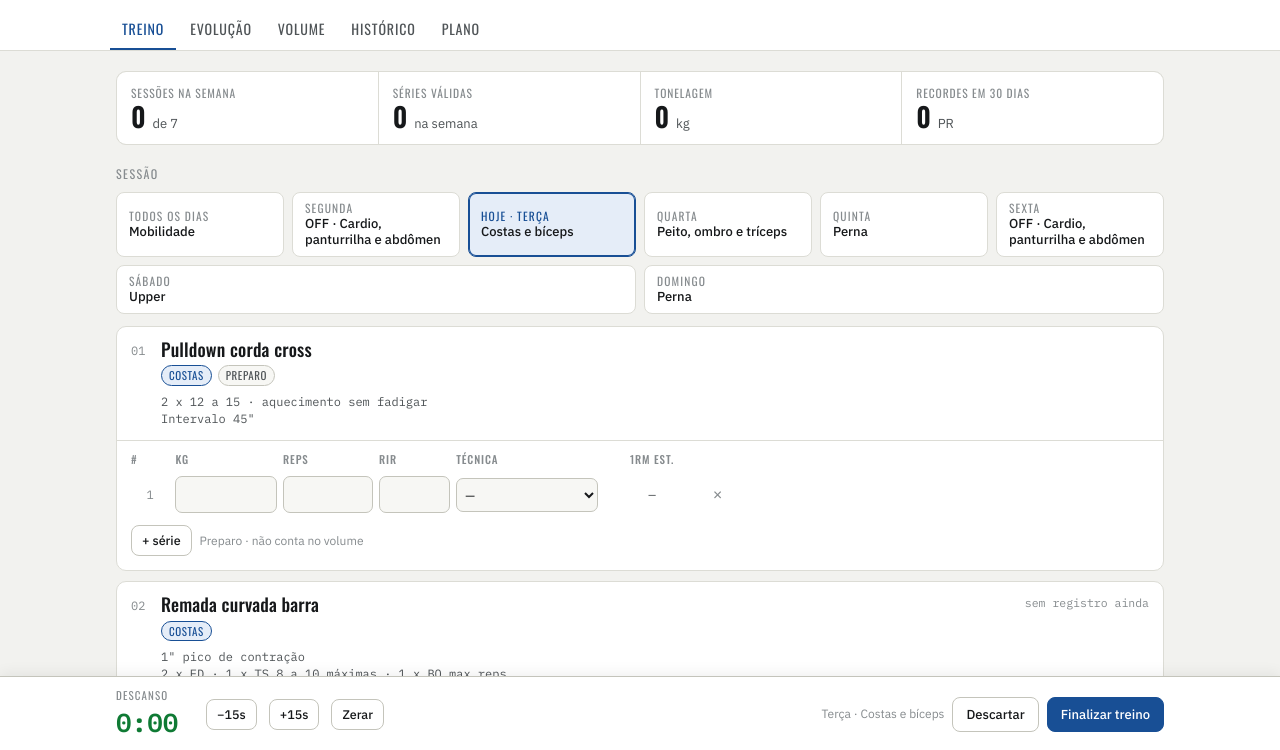
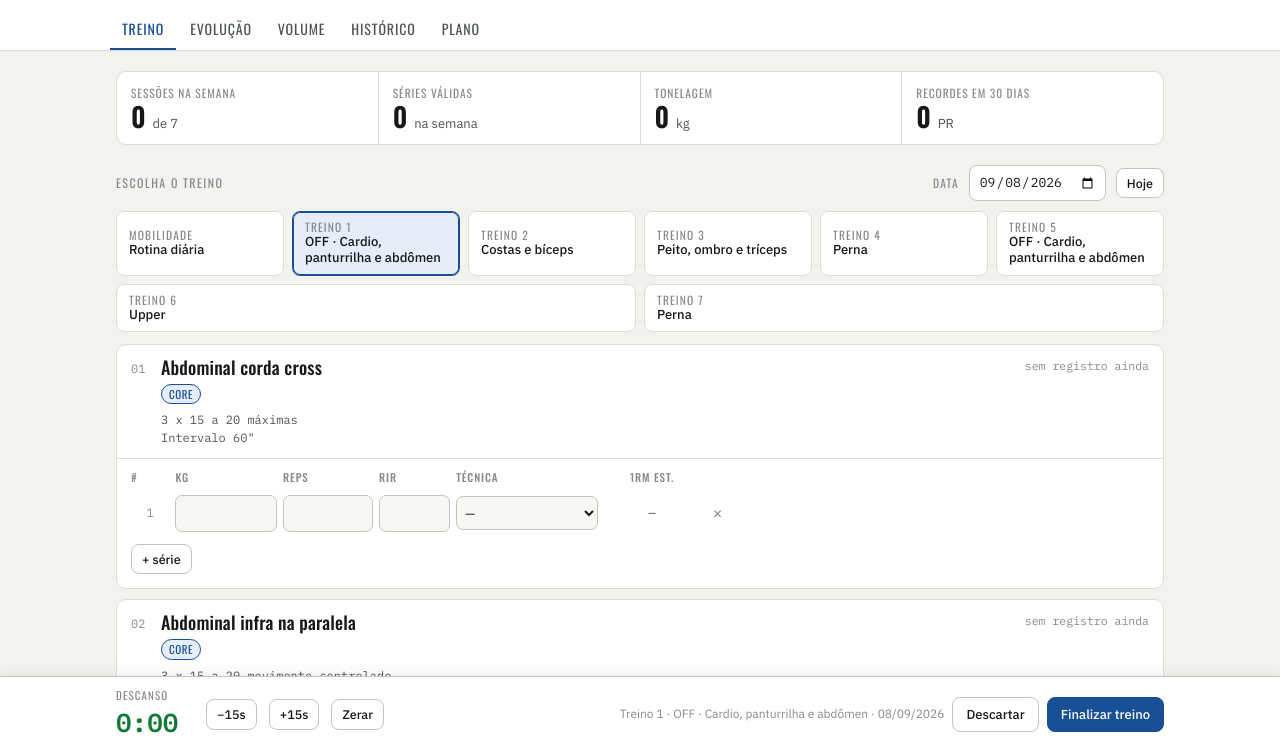
Before and after one commit to gersonneto-spec/TREINO-GSN, a plain HTML site: page index.html in a window 1280 px wide. Shown: the part 48-798 px from the top of the page. Drawn offline with nearby package versions, Linux system fonts and the light colour scheme.

Commit message:
Escolha livre do treino e data da sessao

```diff
--- a/index.html
+++ b/index.html
@@ -66,6 +66,11 @@ section.view.on{display:block}
 .kpi .u{font-size:13px;color:var(--ink-2);font-family:var(--f-body);font-weight:400}
 
 /* ---------- seletor de treino ---------- */
+.pickhead{display:flex;align-items:center;gap:10px;flex-wrap:wrap;margin-bottom:8px}
+.datalbl{font-family:var(--f-disp);font-size:11.5px;letter-spacing:.1em;text-transform:uppercase;color:var(--muted);margin-left:auto}
+.dataimp{background:var(--surface);border:1px solid var(--line-strong);border-radius:8px;padding:6px 9px;font-family:var(--f-mono);font-size:13px}
+.dataimp:focus{outline:2px solid var(--accent-line);outline-offset:-1px}
+.aberto{font-size:10px;letter-spacing:.04em;color:var(--pr);background:var(--pr-soft);border-radius:99px;padding:0 6px;text-transform:none}
 .picker{display:flex;gap:8px;overflow-x:auto;padding:2px 0 12px;flex-wrap:nowrap}
 @media (min-width:780px){.picker{flex-wrap:wrap;overflow:visible}.picker button{flex:1 1 158px}}
 .picker button{background:var(--surface);border:1px solid var(--line);border-radius:8px;padding:8px 12px;text-align:left;min-width:132px;line-height:1.25}
@@ -193,7 +198,12 @@ table.data tr:last-child td{border-bottom:0}
   <!-- ============ TREINO ============ -->
   <section class="view on" id="v-treino" role="tabpanel" aria-labelledby="tab-treino">
     <div class="strip" id="kpis"></div>
-    <div class="eyebrow" style="margin-bottom:7px">Sess&atilde;o</div>
+    <div class="pickhead">
+      <span class="eyebrow">Escolha o treino</span>
+      <label class="datalbl" for="dataSessao">Data</label>
+      <input type="date" id="dataSessao" class="dataimp">
+      <button class="btn sm" id="btnHoje">Hoje</button>
+    </div>
     <div class="picker" id="picker"></div>
     <div id="exlist" class="exlist"></div>
   </section>
@@ -343,7 +353,7 @@ ex("mob_spider","Spider","mobilidade","mob");
    ============================================================ */
 const P = (id,p,extra)=>({id,presc:p,obs:extra||""});
 const TREINOS = [
-  {id:"mob", dia:"Todos os dias", diaN:-1, nome:"Mobilidade", full:"MOBILIDADE TODOS OS DIAS", itens:[
+  {id:"mob", cod:"Mobilidade", dia:"Todos os dias", diaN:-1, nome:"Rotina diária", full:"MOBILIDADE TODOS OS DIAS", itens:[
     P("mob_tornozelo","8x cada lado + 10\" isometria embaixo"),
     P("mob_sapinho","6x dinâmico + 15\" alongando"),
     P("mob_psoas","6x dinâmico + 15\" alongando"),
@@ -351,13 +361,13 @@ const TREINOS = [
     P("mob_toracica_lat","6x cada lado"),
     P("mob_spider","Sobe e desce 3x cada lado (linha do ombro até o queixo) = 1 rep. Fazer 3 reps")
   ]},
-  {id:"t1", dia:"Segunda", diaN:1, nome:"OFF · Cardio, panturrilha e abdômen", full:"TREINO 1 - OFF - CARDIO PANTURRILHA E ABDOMEN", itens:[
+  {id:"t1", cod:"Treino 1", dia:"Segunda", diaN:1, nome:"OFF · Cardio, panturrilha e abdômen", full:"TREINO 1 - OFF - CARDIO PANTURRILHA E ABDOMEN", itens:[
     P("abd_corda","3 x 15 a 20 máximas","Intervalo 60\""),
     P("abd_infra","3 x 15 a 20 movimento controlado","Intervalo 60\""),
     P("pant_horiz","3 x 15 a 20 movimento controlado","Intervalo 60\""),
     P("esteira_corrida","30 min · 120 a 140 bpm")
   ]},
-  {id:"t2", dia:"Terça", diaN:2, nome:"Costas e bíceps", full:"TREINO 2 - COSTAS E BICEPS", itens:[
+  {id:"t2", cod:"Treino 2", dia:"Terça", diaN:2, nome:"Costas e bíceps", full:"TREINO 2 - COSTAS E BICEPS", itens:[
     P("pulldown_corda","2 x 12 a 15 · aquecimento sem fadigar","Intervalo 45\""),
     P("remada_curvada","1\" pico de contração\n2 x FD · 1 x TS 8 a 10 máximas · 1 x BO max reps","FD 60\" · TS 120 a 180\" · BO 90\""),
     P("puxada_neutra","2 x FD · 1 x TS 8 a 10 máximas · 1 x BO max reps","FD 60\" · TS 120 a 180\" · BO 90\""),
@@ -368,7 +378,7 @@ const TREINOS = [
     P("rosca_45","Alternada\n2 x 10 a 12 (2 na reserva) · 1 x 10 a 12 máximas","Intervalo 90\""),
     P("bike","20 min · 120 a 140 bpm","Qualquer cardio que mantenha a frequência")
   ]},
-  {id:"t3", dia:"Quarta", diaN:3, nome:"Peito, ombro e tríceps", full:"TREINO 3 - PEITO, OMBRO E TRICEPS", itens:[
+  {id:"t3", cod:"Treino 3", dia:"Quarta", diaN:3, nome:"Peito, ombro e tríceps", full:"TREINO 3 - PEITO, OMBRO E TRICEPS", itens:[
     P("rot_ext","2 x 20 cada lado","Sem intervalo"),
     P("supino_30","1 x aquecimento 10 a 12 · 2 x FD · 1 x TS 8 a 10 máximas · 1 x BO max reps","WU 45\" · FD 60\" · TS 120 a 180\" · BO 90\""),
     P("voador","1 x 10 a 12 (1\" e 2 na reserva) · 1 x 10 a 12 (1\" e máximas) · 1 x 10 a 12 máximas + 10\" rest + máximas","Intervalo 90\""),
@@ -379,7 +389,7 @@ const TREINOS = [
     P("abd_corda","3 x 15 a 20 máximas","Intervalo 60\""),
     P("esteira","20 min · 120 a 140 bpm")
   ]},
-  {id:"t4", dia:"Quinta", diaN:4, nome:"Perna", full:"TREINO 4 - PERNA", itens:[
+  {id:"t4", cod:"Treino 4", dia:"Quinta", diaN:4, nome:"Perna", full:"TREINO 4 - PERNA", itens:[
     P("abdutora","2 x 10 a 12 (1 na reserva) · 1 x 10 a 12 máximas","Intervalo 90\""),
     P("agacho_livre","2 x FD · 1 x TS 8 a 10 máximas · 1 x BO max de reps","FD 60\" · TS 120 a 180\" · BO 90\""),
     P("leg45","2 x FD · 1 x TS 8 a 10 máximas · 1 x BO max de reps","FD 60\" · TS 120 a 180\" · BO 90\""),
@@ -389,13 +399,13 @@ const TREINOS = [
     P("pant_horiz","3 x 15 (2\" máximas)","Intervalo 30\""),
     P("esteira","20 min · 120 a 140 bpm")
   ]},
-  {id:"t5", dia:"Sexta", diaN:5, nome:"OFF · Cardio, panturrilha e abdômen", full:"TREINO 5 - OFF - CARDIO PANTURRILHA E ABDOMEN", itens:[
+  {id:"t5", cod:"Treino 5", dia:"Sexta", diaN:5, nome:"OFF · Cardio, panturrilha e abdômen", full:"TREINO 5 - OFF - CARDIO PANTURRILHA E ABDOMEN", itens:[
     P("abd_corda","3 x 15 a 20 máximas","Intervalo 60\""),
     P("abd_infra","3 x 15 a 20 movimento controlado","Intervalo 60\""),
     P("pant_horiz","3 x 15 a 20 movimento controlado","Intervalo 60\""),
     P("esteira_corrida","30 min · 120 a 140 bpm")
   ]},
-  {id:"t6", dia:"Sábado", diaN:6, nome:"Upper", full:"TREINO 6 - UPPER", itens:[
+  {id:"t6", cod:"Treino 6", dia:"Sábado", diaN:6, nome:"Upper", full:"TREINO 6 - UPPER", itens:[
     P("rot_ext","2 x 20 cada lado","Sem intervalo"),
     P("remada_cavalinho","1\" pico de contração\n1 x aquecimento 12 a 15 · 2 x FD · 1 x TS 8 a 10 (1\" e máximas) · 1 x BO (1\" e máximo)","Referência da planilha: TS 55 kg / 10 rep max · BO 40 kg / 16 rep falha\nAquec. 45\" · FD 60\" · TS 120\" · BO 90\""),
     P("remada_banco45","1\" pico de contração\n2 x 10 a 12 (2 na reserva) · 1 x 10 a 12 máximas · 1 x 10 + drop","Referência: TS 32 kg / 10 rep · drop 26 e 22 kg / 10 rep cada\nIntervalo 90\""),
@@ -407,7 +417,7 @@ const TREINOS = [
     P("tri_frances_uni","3 x 10 a 12 (2 na reserva) · 1 x 10 a 12 máximas","Referência: TS 25 kg no cross pequeno. Execução ruim do lado direito\nIntervalo 90\""),
     P("esteira","20 min · 120 a 140 bpm")
   ]},
-  {id:"t7", dia:"Domingo", diaN:0, nome:"Perna", full:"TREINO 7 - PERNA", itens:[
+  {id:"t7", cod:"Treino 7", dia:"Domingo", diaN:0, nome:"Perna", full:"TREINO 7 - PERNA", itens:[
     P("abdutora","1 x aquecimento 12 a 15 · 2 x 10 a 12 (1 na reserva) · 1 x 10 a 12 máximas","Aquec. 45\" · Intervalo 90\""),
     P("elev_quadril","2 x FD · 1 x TS 8 a 10 máximas · 1 x BO max de reps","FD 60\" · WS 90\" · TS 120 a 180\""),
     P("leg45_uni","2 x FD · 1 x TS 8 a 10 máximas · 1 x BO max de reps\nCada perna, começando pelo lado mais fraco","FD 60\" · WS 90\" · TS 120 a 180\"\nSubstitui o búlgaro no Smith (alavanca longa demais). Registrar a carga por perna."),
@@ -443,7 +453,7 @@ const store = {
   local(){ try{ return JSON.parse(localStorage.getItem(LS)||"{}"); }catch(e){ return {}; } },
   saveLocal(o){ try{ localStorage.setItem(LS, JSON.stringify(o)); }catch(e){} }
 };
-const state = { sessions:[], drafts:{}, metas:{}, wid:null, exSel:null, wkSel:null };
+const state = { sessions:[], drafts:{}, metas:{}, wid:null, data:null, exSel:null, wkSel:null };
 
 function setSync(on, txt){
   document.getElementById("dot").classList.toggle("on", !!on);
@@ -456,6 +466,7 @@ async function boot(){
   state.sessions = l.sessions || [];
   state.drafts   = l.drafts   || {};
   state.metas    = l.metas    || {};
+  state.wid      = l.wid      || null;
   pickInitialWorkout();
   renderAll();
 
@@ -478,7 +489,7 @@ async function boot(){
     renderAll();
   }catch(e){ setSync(false,"leitura falhou · usando local"); }
 }
-function persistLocal(){ store.saveLocal({sessions:state.sessions, drafts:state.drafts, metas:state.metas}); }
+function persistLocal(){ store.saveLocal({sessions:state.sessions, drafts:state.drafts, metas:state.metas, wid:state.wid}); }
 
 let draftTimers = {};
 function saveDraft(wid){
@@ -661,23 +672,21 @@ document.addEventListener("mousemove", e=>{
    ============================================================ */
 const $ = id=>document.getElementById(id);
 function pickInitialWorkout(){
-  const d=new Date().getDay();
-  const t=TREINOS.find(x=>x.diaN===d);
-  state.wid = state.wid || (t?t.id:"mob");
+  if(!state.wid || !TMAP[state.wid]) state.wid = "t1";
+  if(!state.data) state.data = hoje();
 }
 function draftOf(wid){ state.drafts[wid]=state.drafts[wid]||{}; return state.drafts[wid]; }
 function rowsOf(wid,exid){ const d=draftOf(wid); d[exid]=d[exid]||[]; return d[exid]; }
 
 function renderPicker(){
-  const dnow=new Date().getDay();
   $("picker").innerHTML = TREINOS.map(t=>{
     const on = t.id===state.wid;
-    const today = t.diaN===dnow;
     const d=draftOf(t.id), aberto=Object.keys(d).some(k=>(d[k]||[]).some(r=>num(r.w)>0||num(r.r)>0||r.t==="ok"));
-    return '<button type="button" data-w="'+t.id+'" aria-pressed="'+on+'" class="'+(today?"today":"")+'">'
-      +'<div class="d">'+(today?"hoje · ":"")+esc(t.dia)+'</div>'
-      +'<div class="n">'+esc(t.nome)+(aberto?' ●':'')+'</div></button>';
+    return '<button type="button" data-w="'+t.id+'" aria-pressed="'+on+'">'
+      +'<div class="d">'+esc(t.cod)+(aberto?' <span class="aberto">em aberto</span>':'')+'</div>'
+      +'<div class="n">'+esc(t.nome)+'</div></button>';
   }).join("");
+  const di=$("dataSessao"); if(di && di.value!==state.data) di.value=state.data;
 }
 
 function setRow(wid, exid, s, i){
@@ -785,7 +794,7 @@ function renderKpis(){
     {k:"Tonelagem", v:a.ton>=1000?fmt(a.ton/1000,1):fmt(a.ton,0), u:a.ton>=1000?"t":"kg"},
     {k:"Recordes em 30 dias", v:prs, u:"PR"}
   ]);
-  $("dockInfo").textContent = TMAP[state.wid].dia+" · "+TMAP[state.wid].nome;
+  $("dockInfo").textContent = TMAP[state.wid].cod+" · "+TMAP[state.wid].nome+" · "+dLabelFull(state.data||hoje());
 }
 
 /* ---------- EVOLUCAO ---------- */
@@ -881,7 +890,7 @@ function renderHist(){
       for(const st of s.entries[exid]){ if(isValid(exid,st)){ ser++; t+=num(st.w)*num(st.r); any=true; } }
       if(any) ex++; }
     return '<div class="sess"><div class="sess-d">'+dLabelFull(s.date)+'</div>'
-      +'<div><div class="sess-n">'+esc((TMAP[s.wid]||{nome:s.wid}).nome)+'</div>'
+      +'<div><div class="sess-n">'+esc((TMAP[s.wid]||{cod:s.wid}).cod||s.wid)+' · '+esc((TMAP[s.wid]||{nome:''}).nome||'')+'</div>'
       +'<div class="sess-m">'+ex+' exercícios · '+ser+' séries · '+fmt(t,0)+' kg</div></div>'
       +'<div class="sess-x"><button class="btn sm" data-del="'+s.id+'">Excluir</button></div></div>';
   }).join("");
@@ -893,7 +902,7 @@ function renderPlano(){
     +LEGENDA.map(l=>'<tr><td class="mono"><b>'+esc(l[0])+'</b></td><td>'+esc(l[1])+'</td><td class="name" style="white-space:normal">'+esc(l[2])+'</td></tr>').join("")+'</tbody>';
   $("planoBody").innerHTML = TREINOS.map(t=>
     '<div class="chart-card"><div class="chart-title">'+esc(t.full)+'</div>'
-    +'<div class="chart-sub">'+esc(t.dia)+' · '+t.itens.length+' exercícios</div>'
+    +'<div class="chart-sub">'+esc(t.cod)+' · sugestão de dia: '+esc(t.dia)+' · '+t.itens.length+' exercícios</div>'
     +'<div class="tblwrap"><table class="data"><thead><tr><th>#</th><th>Exercício</th><th>Grupo</th><th>Prescrição</th></tr></thead><tbody>'
     +t.itens.map((it,i)=>'<tr><td class="mono">'+(i+1)+'</td><td class="name">'+esc(EX[it.id].nome)+'</td><td>'+esc(GNOME[EX[it.id].grupo])+'</td><td class="name mono" style="font-size:12px">'+esc(it.presc).replace(/\n/g,"<br>")+(it.obs?'<br><span style="color:var(--muted)">'+esc(it.obs).replace(/\n/g,"<br>")+'</span>':"")+'</td></tr>').join("")
     +'</tbody></table></div></div>').join("");
@@ -915,7 +924,7 @@ document.querySelectorAll("nav.tabs button").forEach(b=>{
 
 $("picker").addEventListener("click", e=>{
   const b=e.target.closest("button[data-w]"); if(!b) return;
-  state.wid=b.dataset.w; renderPicker(); renderEx(); renderKpis();
+  state.wid=b.dataset.w; persistLocal(); renderPicker(); renderEx(); renderKpis();
 });
 
 function getRest(exid){
@@ -971,6 +980,14 @@ $("exlist").addEventListener("click", e=>{
   }
 });
 
+$("dataSessao").addEventListener("change", e=>{
+  state.data = e.target.value || hoje();
+  renderKpis();
+});
+$("btnHoje").addEventListener("click", ()=>{
+  state.data = hoje(); $("dataSessao").value = state.data; renderKpis();
+});
+
 $("volGrid").addEventListener("change", e=>{
   const t=e.target; if(!t.dataset.meta) return;
   state.metas[t.dataset.meta]=num(t.value); saveMetas(); renderVolume();
@@ -1004,7 +1021,7 @@ $("btnFinalizar").addEventListener("click", async ()=>{
     if(rows.length){ entries[exid]=rows; n+=rows.length; }
   }
   if(!n){ alert("Registre pelo menos uma série antes de finalizar."); return; }
-  const sess={date:hoje(), wid:state.wid, nome:TMAP[state.wid].nome, entries, finishedAt:new Date().toISOString()};
+  const sess={date:state.data||hoje(), wid:state.wid, nome:TMAP[state.wid].nome, entries, finishedAt:new Date().toISOString()};
   let id="local-"+Date.now();
   if(store.db){
     try{ const ref=await store.db.collection("sessions").add(sess); id=ref.id; }
@@ -1020,12 +1037,19 @@ $("btnFinalizar").addEventListener("click", async ()=>{
 });
 
 /* ---------- backup ---------- */
-$("btnExport").addEventListener("click", ()=>{
-  const blob = new Blob([JSON.stringify({app:"registro-de-carga", v:1, exportadoEm:new Date().toISOString(),
-    sessions:state.sessions, drafts:state.drafts, metas:state.metas}, null, 2)], {type:"application/json"});
+$("btnExport").addEventListener("click", async ()=>{
+  const json = JSON.stringify({app:"registro-de-carga", v:1, exportadoEm:new Date().toISOString(),
+    sessions:state.sessions, drafts:state.drafts, metas:state.metas}, null, 2);
+  const nome = "registro-de-carga-"+hoje()+".json";
+  try{
+    const dl = window.claude && window.claude.use ? await window.claude.use("downloads") : null;
+    if(dl){ await dl.save({filename:nome, data:json}); return; }
+  }catch(err){
+    if(err && err.code==="declined") return;
+  }
   const a=document.createElement("a");
-  a.href=URL.createObjectURL(blob);
-  a.download="registro-de-carga-"+hoje()+".json";
+  a.href=URL.createObjectURL(new Blob([json],{type:"application/json"}));
+  a.download=nome;
   document.body.appendChild(a); a.click();
   setTimeout(()=>{ URL.revokeObjectURL(a.href); a.remove(); }, 500);
 });
```
